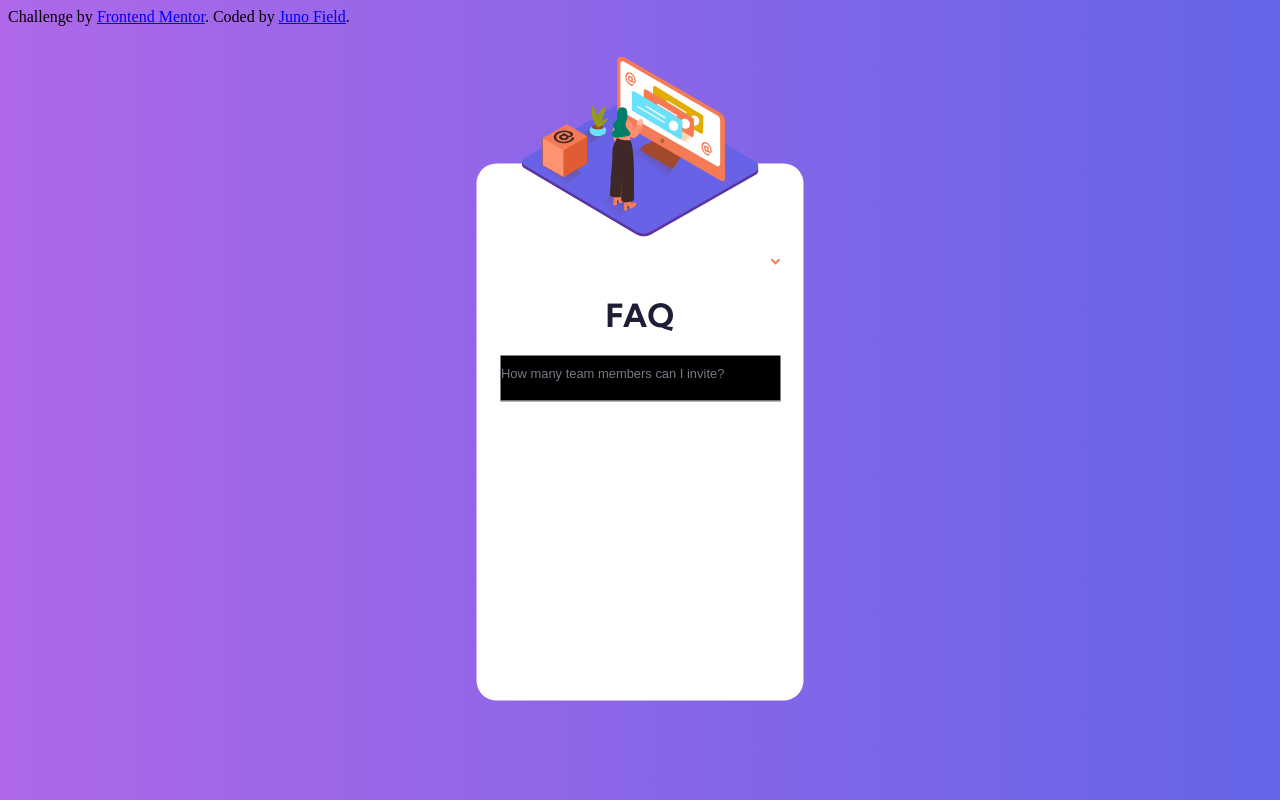
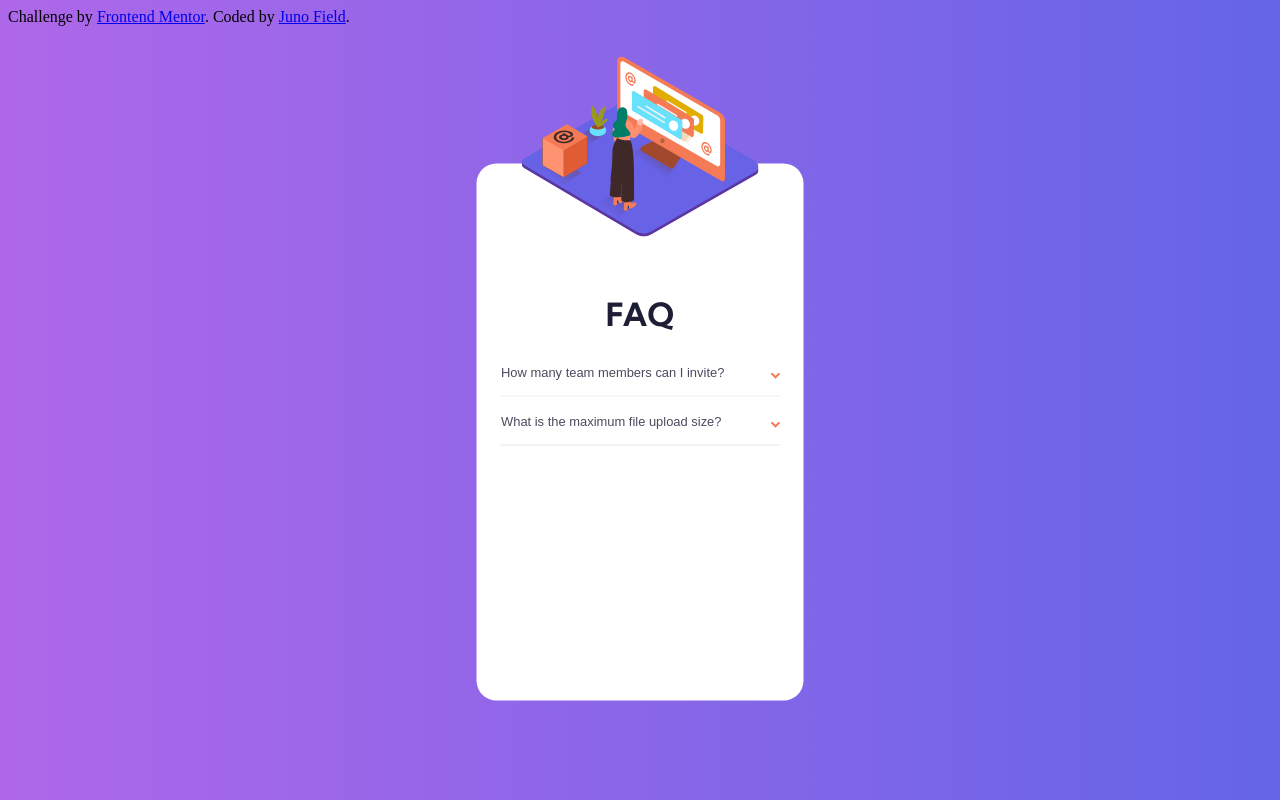
Before and after one commit to JunoField/fm5-faq-accordion-card, a website built with Parcel: page index.html in a window 1280 px wide. Built offline with nearby package versions, Linux system fonts and the light colour scheme.

Commit message:
got design for question buttons right, need to add all items

```diff
--- a/index.html
+++ b/index.html
@@ -22,7 +22,6 @@
     <div id="question-area">
       <button class="question">
         How many team members can I invite?
-        <span><img src="images/icon-arrow-down.svg"></span>
       </button>
 
       <div class="answer">
@@ -30,12 +29,12 @@
       team members for the Premium plan.</p>
       </div>
 
+      <button class="question">What is the maximum file upload size?</button>
 
-
-      <!--
-      What is the maximum file upload size?
-      No more than 2GB. All files in your account must fit your allotted storage space.
-
+      <div class="answer">
+        <p>No more than 2GB. All files in your account must fit your allotted storage space.</p>
+      </div>
+  <!--
       How do I reset my password?
       Click “Forgot password” from the login page or “Change password” from your profile page.
       A reset link will be emailed to you.
--- a/style.scss
+++ b/style.scss
@@ -39,12 +39,12 @@ body{
     h1{
         font-weight: 700;
         color: $veryDarkDesaturatedBlue;
-        margin-top: 58px;
+        margin-top: 57px;
     }
 }
 
 #question-area{
-    margin: auto 20px auto 20px;
+    margin: -7px 20px auto 20px;
 }
 
 
@@ -57,17 +57,17 @@ body{
     transition: 200ms;
     width: 280px;
     margin: auto auto auto auto;
-    padding: 10px 0px 20px 1px;
-    background-color: black ;
+    padding: 17px 0px 16px 1px;
     border-bottom: 1px solid $lightGrayishBlue;
     font-size: 9.7pt;
-    color: $darkGrayishBlue;
+    color: $veryDarkGrayishBlue;
+    position: relative;
+    display: block;
 
-   img{
-        max-width: 10px;
-        float: right;
+    background: $white url(images/icon-arrow-down.svg);
+    background-position: 270px 25px;
+    background-repeat: no-repeat;
 
-   }
 
 
 
```
Also changed, not shown: dist/index.html, 2 other files.
